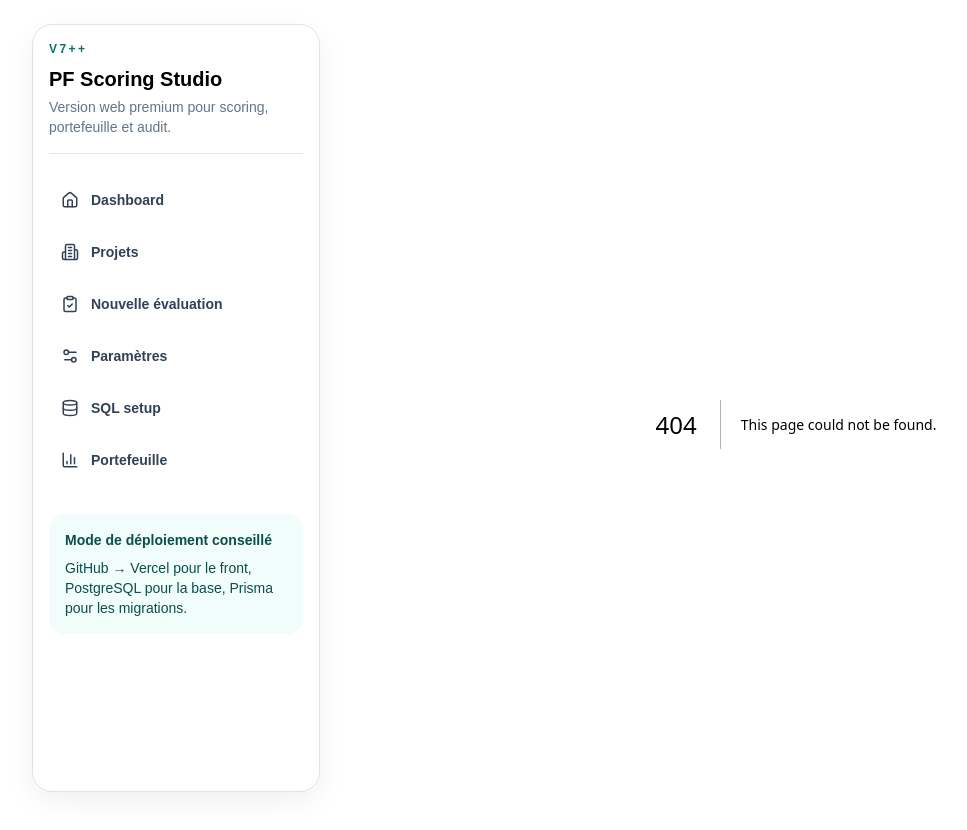
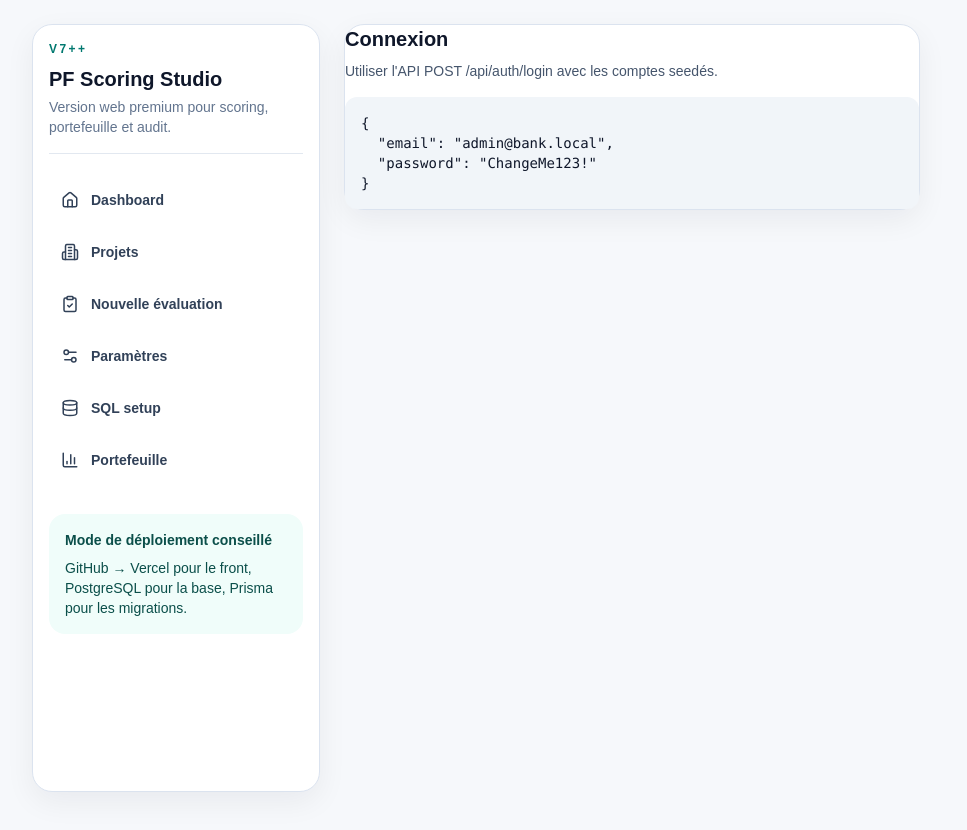
Before and after one commit to tariqeddoumi/pf-scoring-v7pp, a Next.js app: page /login in a window 1280 px wide. Before the commit this address had no page. Shown: the top 830 px of the page, without its empty margins (0-967 px from the left). Built offline with nearby package versions, Linux system fonts and the light colour scheme.

Commit message:
Upload app/login/page.tsx

```diff
--- /dev/null
+++ b/app/login/page.tsx
@@ -0,0 +1,9 @@
+export default function LoginPage() {
+  return (
+    <main className="card max-w-xl">
+      <h2 className="text-xl font-semibold">Connexion</h2>
+      <p className="mt-2 text-sm text-slate-600">Utiliser l'API POST /api/auth/login avec les comptes seedés.</p>
+      <pre className="mt-4 overflow-auto rounded-xl bg-slate-100 p-4 text-sm">{JSON.stringify({ email: "admin@bank.local", password: "ChangeMe123!" }, null, 2)}</pre>
+    </main>
+  );
+}
```
